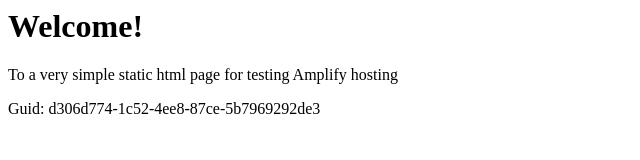
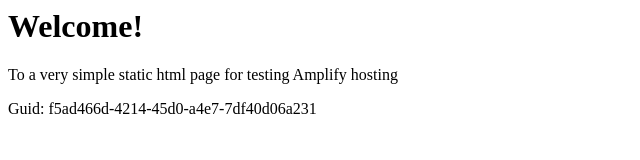
Before and after one commit to aws-aemilia-iad/Github-PR-Commit-Integration-Test-DoNotTouch-GitHubWebhookPushCanaryTest-v1-gamma-us-east-1, a website: page src/index.html in a window 1280 px wide. Shown: the full height of the page, 0-640 px from the left. Drawn offline with Linux system fonts and the light colour scheme.

Commit message:
commit from integ tests

```diff
--- a/src/index.html
+++ b/src/index.html
@@ -12,6 +12,6 @@
 <body>
     <h1>Welcome!</h1>
     <p>To a very simple static html page for testing Amplify hosting</p>
-    <p>Guid: d306d774-1c52-4ee8-87ce-5b7969292de3</p></body>
+    <p>Guid: f5ad466d-4214-45d0-a4e7-7df40d06a231</p></body>
 
 </html>
```
